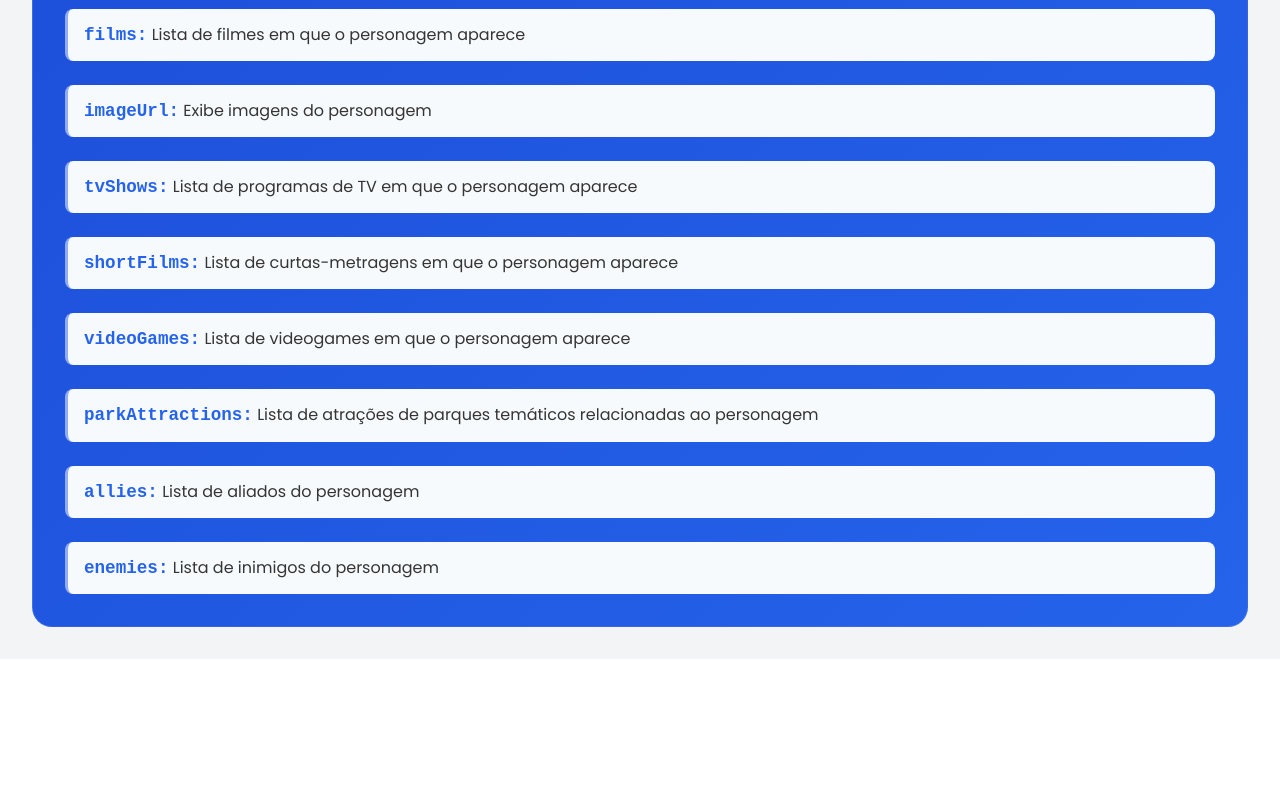
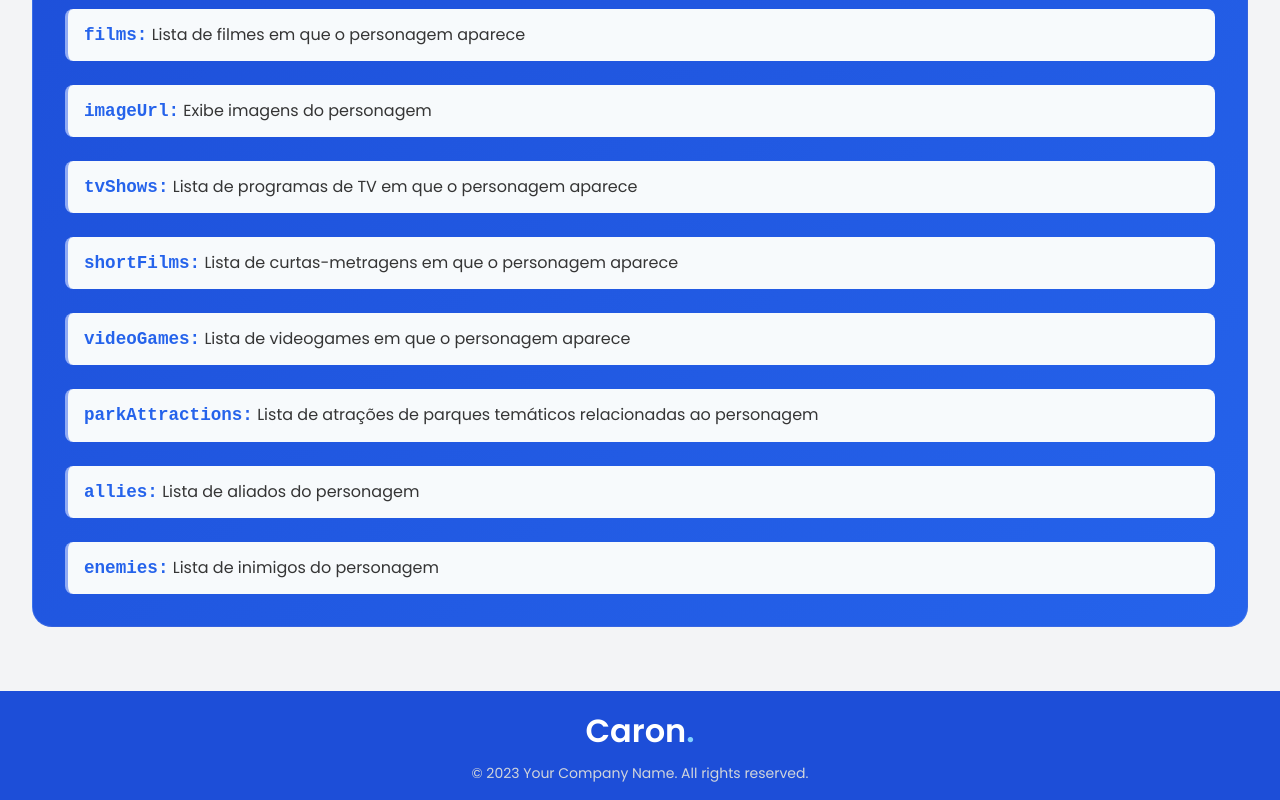
Before and after one commit to gihcaron/disney-front-project, a Next.js app: page /api in a window 1280 px wide. Shown: the part 2979-3779 px from the top of the page. Before the commit the page ends 3638 px from the top, so only its background shows below. Built offline with nearby package versions, Linux system fonts and the light colour scheme.

Commit message:
feat: create footer

```diff
--- a/src/app/api/page.jsx
+++ b/src/app/api/page.jsx
@@ -10,6 +10,7 @@ import Image from "next/image";
 import Header from "../../components/Header";
 import InfoCards from "../../components/InfoCards";
 import ButtonUp from "../../components/ButtonUp";
+import Footer from "../../components/Footer";
 
 export default function Api() {
   return (
@@ -162,6 +163,8 @@ export default function Api() {
       </section>
 
       <ButtonUp />
+
+      <Footer />
     </main>
   );
 }
--- a/src/app/page.jsx
+++ b/src/app/page.jsx
@@ -8,6 +8,7 @@ import { FaInstagram, FaLinkedin, FaGithub, FaDesktop } from "react-icons/fa";
 // Importar componentes
 import Header from "../components/Header";
 import Photo from "../components/Photo";
+import Footer from "../components/Footer";
 
 export default function Home() {
   return (
@@ -86,6 +87,8 @@ export default function Home() {
         </section>
 
       </div>
+
+      <Footer />
     </main>
   );
 }
--- a/src/app/personagens/[id]/page.jsx
+++ b/src/app/personagens/[id]/page.jsx
@@ -14,6 +14,7 @@ import Header from "../../../components/Header";
 import CardCharacter from "../../../components/CardCharacter";
 import CardDetails from "../../../components/CardDetails";
 import ButtonUp from "../../../components/ButtonUp";
+import Footer from "../../../components/Footer";
 
 export default function Personagens() {
 
@@ -93,6 +94,8 @@ export default function Personagens() {
     </section>
 
     <ButtonUp />
+
+    <Footer />
     </main>
     )
 }
--- a/src/app/personagens/page.jsx
+++ b/src/app/personagens/page.jsx
@@ -7,6 +7,7 @@ import { useEffect, useState } from "react";
 
 import styles from "./style.module.css";
 import Image from "next/image";
+import Footer from "../../components/Footer";
 
 // Componentes
 import Header from "../../components/Header";
@@ -149,6 +150,8 @@ export default function Personagens() {
       </section>
 
       <ButtonUp />
+
+      <Footer />
     </main>
   );
 }
--- /dev/null
+++ b/src/components/Footer.jsx
@@ -0,0 +1,14 @@
+import React from "react";
+import styles from "./Footer.module.css";
+
+export default function Footer() {
+  return (
+    <div className={styles.Footer}>
+      <h1 className={styles.title} onClick={() => (window.location.href = "/")}>
+        <span className="text-white">Caron</span>.
+      </h1>
+      <p className={styles.copy}>&copy; 2023 Your Company Name. All rights reserved.</p>
+
+    </div>
+  );
+}
--- /dev/null
+++ b/src/components/Footer.module.css
@@ -0,0 +1,25 @@
+.Footer {
+  background-color: #1d4ed8;
+  text-align: center;
+  padding: 1rem;
+  font-size: 0.875rem;
+  color: #6b7280;
+  margin-top: 2rem;
+}
+
+.title {
+    font-size: 2rem;
+    font-weight: 500;
+    color: rgb(131, 210, 255);
+    flex: 1;
+    display: flex;
+    justify-content: center;
+    align-items: center;
+    cursor: pointer;
+}
+
+.copy{
+    margin-top: 0.5rem;
+    font-size: 0.875rem;
+    color: #d1d5db;
+}
```
